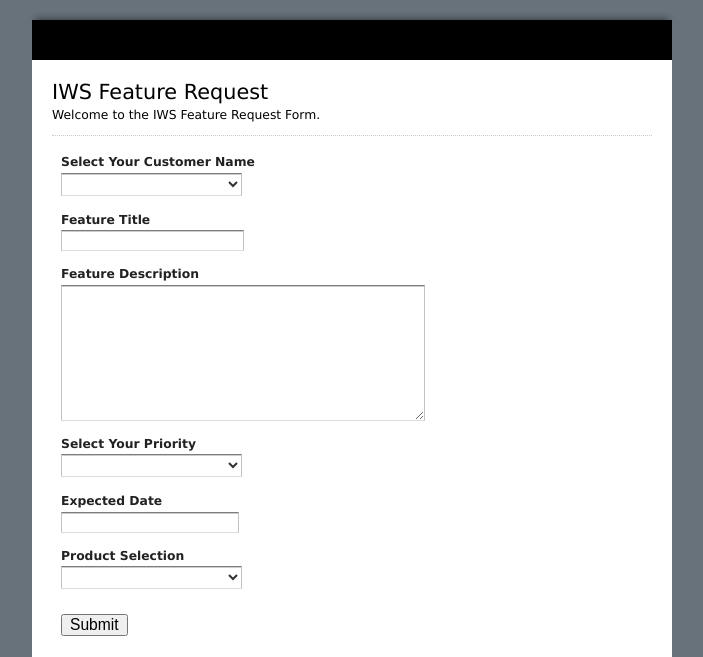
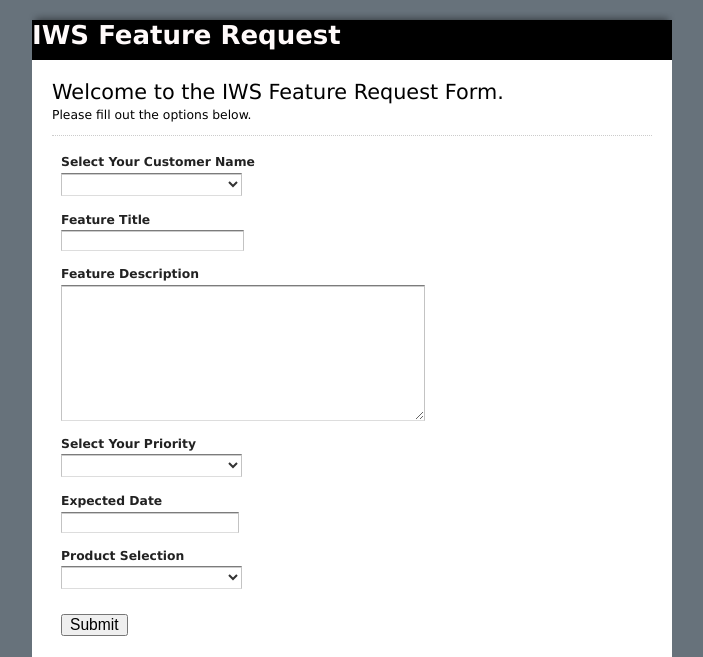
Before and after one commit to SuspiciousQueso/FeatureReq, a PHP site: page / in a window 1280 px wide. Shown: the top 657 px of the page, without its empty margins (288-991 px from the left). Run offline with PHP 8.4, Linux system fonts and the light colour scheme; some libraries are stand-ins or nearby versions.

Commit message:
Updating, application features

```diff
--- a/app/db.Class.php
+++ b/app/db.Class.php
@@ -20,11 +20,12 @@ class DB {
     private $priority;
     private $client;
     private $req;
+    private $server;
     private $host      = DB_HOST;
     private $user      = DB_USER;
     private $pass      = DB_PASS;
     private $dbname    = DB_NAME;
-    private $server    = 'HTTP_HOST';
+
 
 
 
@@ -121,6 +122,14 @@ class DB {
       $row = $this->single();
       return $row;
     }
+
+    public function getDeveloper($ticket) {
+      $this->query("SELECT client, ticekt_number, developer FROM request
+                    WHERE ticket_number == :ticket");
+      $this->bind(':ticket', $ticket);
+      $row = $this->single();
+      return $row;
+    }
     // Used to count our rows from the query
     public function rowCount() {
         return $this->stmt->rowCount();
@@ -129,14 +138,6 @@ class DB {
     // Get the last inserted ID from the DB
     public function lastInsertId(){
         return $this->dbh->lastInsertId();
-    }
-
-    // Get the client priority int value.
-    public function clientPriority($priority) {
-      $this->query("SELECT priority FROM request WHERE priority = :priority");
-      $this->bind(':priority', $priority);
-      $row = $this->single();
-      return $row;
     }
 
     public function convertClient($client) {
@@ -156,7 +157,16 @@ class DB {
         return $client;
 
     }
+
+    public function assigned($assigned) {
+      if($assigned == 1) {
+        echo "No";
+      }else{
+        echo "Yes";
+      }
+    }
     public function pickDeveloper($dev) {
+
       switch($dev){
         case 1:
           $dev = "Billy R Baldwin";
@@ -176,6 +186,11 @@ class DB {
       return $dev;
     }
 
+    public function server() {
+      $server = $_SERVER['HTTP_HOST'];
+      return $server;
+    }
+
 }
 
 
--- a/index.php
+++ b/index.php
@@ -14,13 +14,14 @@ if(isset($_GET['ticket']) && isset($_GET['client'])){
 
   include('app/db.Class.php');
   $r          = new DB();
-  $server     = $server = getenv('HTTP_HOST');
+  $server     = $r->server();
   $client     = $_GET['client'];
   $title      = $r->getClientReq($client)['title'];
   $targetDate = $r->getClientReq($client)['targetdate'];
   $ticket     = $r->getClientReq($client)['ticket_number'];
   $assigned   = $r->getClientReq($client)['assigned'];
   $developer  = $r->getClientReq($client)['developer'];
+  $assignedTo = $r->pickDeveloper($developer);
   $converted  = $r->convertClient($client);
 ?>
 <!DOCTYPE html PUBLIC "-//W3C//DTD XHTML 1.0 Transitional//EN" "http://www.w3.org/TR/xhtml1/DTD/xhtml1-transitional.dtd">
@@ -34,13 +35,18 @@ if(isset($_GET['ticket']) && isset($_GET['client'])){
 
  <img id="top" src="images/top.png" alt="">
  <div id="form_container">
-   <h1><a>IWS Feature Request</a></h1>
+   <h1><a href="<?php echo $server;?>">IWS Feature Request</a></h1>
    <form class="request"  method="post" action="">
      <div class="form_description">
         <h2>IWS Feature Request</h2>
-           <p>Your ticket number <?php echo $ticket; ?>, is currently <?php if($assigned == 0){?> not assigned.<?php }else{ ?> assigned to <?php echo $developer; }?></p>
+           <p>Your ticket number <?php echo $ticket; ?>, is currently <?php if($assigned == 0){?> not assigned.<?php }else{ ?> assigned to <?php echo $assignedTo; }?></p>
      </div>
       <table style="width:100%">
+        <tr>
+            <th>Feature Title</th>
+            <th>Ticket Number</th>
+            <th>Assigned</th>
+        </tr>
         <tr>
           <td><a href="<?php echo "http://$server/index.php?ticket=$ticket";?>"><?php echo $title;?></a></td>
           <td><?php echo $ticket;?></td>
@@ -60,7 +66,7 @@ error_reporting(E_ALL);
 
   include('app/db.Class.php');
   $r          = new DB();
-  $server     = $server = getenv('HTTP_HOST');
+  $server = $r->server();
   $client     = $_GET['client'];
   $title      = $r->getClientReq($client)['title'];
   $targetDate = $r->getClientReq($client)['targetdate'];
@@ -79,13 +85,18 @@ error_reporting(E_ALL);
 
  <img id="top" src="images/top.png" alt="">
  <div id="form_container">
-   <h1><a>IWS Feature Request</a></h1>
+   <h1><a href="<?php echo $server; ?>">IWS Feature Request</a></h1>
    <form class="request"  method="post" action="">
      <div class="form_description">
-        <h2>IWS Feature Request</h2>
-           <p>Below you will find an overview for all open requests for <?php echo $converted; ?>. Click the link to follow for a specific ticket.</p>
+        <h2>Open Tickets For <?php echo $converted; ?></h2>
+           <p>Below you will find an overview for all open requests. Click the link to follow for a specific ticket.</p>
      </div>
       <table style="width:100%">
+        <tr>
+          <th>Feature Title</th>
+          <th>Ticket Number</th>
+          <th>Assigned</th>
+        </tr>
         <tr>
           <td><a href="<?php echo "http://$server/index.php?client=$client&ticket=$ticket";?>"><?php echo $title;?></a></td>
           <td><?php echo $ticket;?></td>
@@ -110,7 +121,7 @@ ini_set('display_startup_errors', 1);
 error_reporting(E_ALL);
 include('app/db.Class.php');
 $r = new DB();
-$server   = getenv('HTTP_HOST');
+$server = $r->server();
 $req      = $_GET["req"];
 $priority = $_GET["priority"];
 $client   = $_GET["client"];
@@ -127,12 +138,12 @@ $url      = "http://$server/index.php?client=$client";
 
  	<img id="top" src="images/top.png" alt="">
  	<div id="form_container">
- 		<h1><a>IWS Feature Request</a></h1>
-    <form class="request"  method="post" action="">
-      <div class="form_description">
-         <h2>IWS Feature Request</h2>
-            <p>Below you will find the details of your feature request.</p>
-      </div>
+    <h1><a href="<?php echo $server; ?>">IWS Feature Request</a></h1>
+		<form class="request"  method="post" action="app/req.Process.php">
+					<div class="form_description">
+			         <h2>Welcome to the IWS Feature Request Form.</h2>
+			          <p>Please fill out the options below.</p>
+		      </div>
     <label class="description" for="client">Customer</label>
     <p><?php echo $r->convertClient($client); ?></p>
     <label class="description" for="">Title</label>
@@ -173,11 +184,11 @@ $url      = "http://$server/index.php?client=$client";
 
 <img id="top" src="images/top.png" alt="">
 	<div id="form_container">
-		<h1><a>IWS Feature Request</a></h1>
+		<h1><a href="<?php echo $r->server(); ?>">IWS Feature Request</a></h1>
 		<form class="request"  method="post" action="app/req.Process.php">
 					<div class="form_description">
-			         <h2>IWS Feature Request</h2>
-			            <p>Welcome to the IWS Feature Request Form.</p>
+			         <h2>Welcome to the IWS Feature Request Form.</h2>
+			            <p>Please fill out the options below.</p>
 		      </div>
 		<ul >
       <li id="li_4" >
--- a/style/view.css
+++ b/style/view.css
@@ -74,16 +74,18 @@ h1
 	min-height:0;
 	padding:0;
 	text-decoration:none;
-	text-indent:-8000px;
+	/*text-indent:-8000px; */
 
 }
 
-h1 a
+h1 a:link
 {
-
+	color:#fffafa;
 	display:block;
 	min-height:40px;
 	overflow:hidden;
+	text-decoration: none;
+
 }
 
 
```
